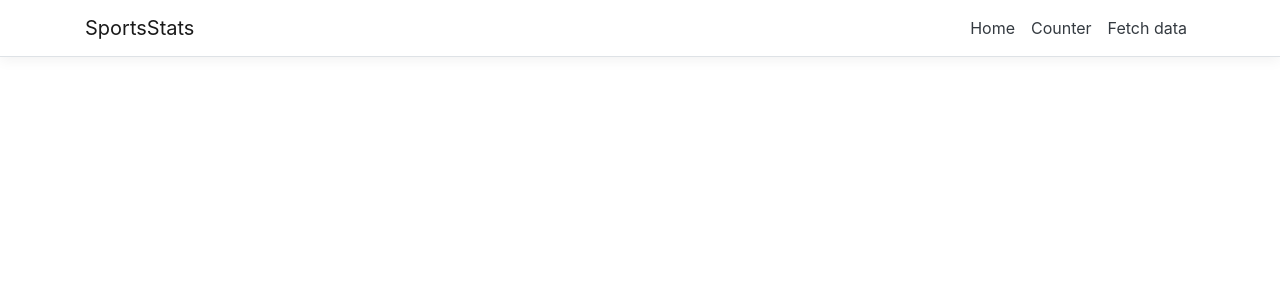
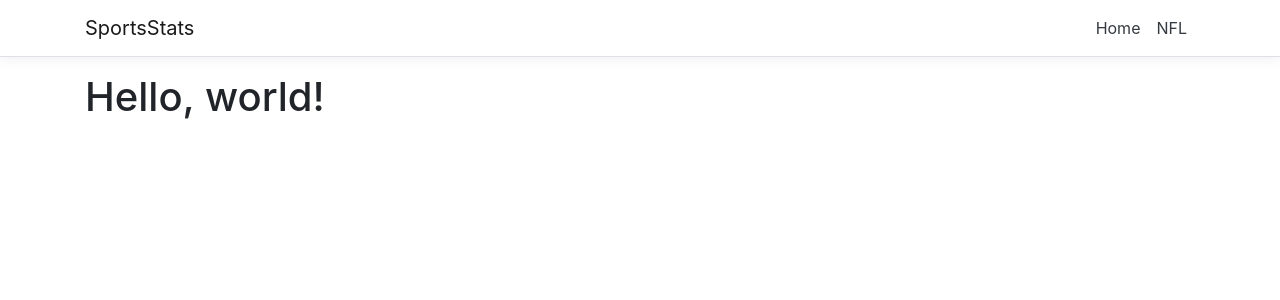
Before and after one commit to DallinBreen/SportsStats, a React (Create React App) app in the folder SportsStats/ClientApp/: page /NFL in a window 1280 px wide. Shown: the top 300 px of the page. Built offline with nearby package versions, Linux system fonts and the light colour scheme.

Commit message:
Update Front-End
Updated NavBar to display links to Home page and NFL page

NFL page will be used to locate teams in the league and show their stats

```diff
--- a/SportsStats/ClientApp/src/App.js
+++ b/SportsStats/ClientApp/src/App.js
@@ -2,8 +2,7 @@ import React, { Component } from 'react';
 import { Route } from 'react-router';
 import { Layout } from './components/Layout';
 import { Home } from './components/Home';
-import { FetchData } from './components/FetchData';
-import { Counter } from './components/Counter';
+import { NFL } from './components/NFL';
 
 import './custom.css'
 
@@ -14,8 +13,7 @@ export default class App extends Component {
     return (
       <Layout>
         <Route exact path='/' component={Home} />
-        <Route path='/counter' component={Counter} />
-        <Route path='/fetch-data' component={FetchData} />
+        <Route path='/NFL' component={NFL} />
       </Layout>
     );
   }
--- /dev/null
+++ b/SportsStats/ClientApp/src/components/NFL.js
@@ -0,0 +1,13 @@
+import React, { Component } from 'react';
+
+export class NFL extends Component {
+    static displayName = NFL.name;
+
+    render() {
+        return (
+            <div>
+                <h1>Hello, world!</h1>
+            </div>
+        );
+    }
+}
--- a/SportsStats/ClientApp/src/components/NavMenu.js
+++ b/SportsStats/ClientApp/src/components/NavMenu.js
@@ -34,10 +34,7 @@ export class NavMenu extends Component {
                   <NavLink tag={Link} className="text-dark" to="/">Home</NavLink>
                 </NavItem>
                 <NavItem>
-                  <NavLink tag={Link} className="text-dark" to="/counter">Counter</NavLink>
-                </NavItem>
-                <NavItem>
-                  <NavLink tag={Link} className="text-dark" to="/fetch-data">Fetch data</NavLink>
+                  <NavLink tag={Link} className="text-dark" to="/NFL">NFL</NavLink>
                 </NavItem>
               </ul>
             </Collapse>
```
Also changed, not shown: SportsStats/ClientApp/package.json (line endings or trailing spaces), 2 other files (tests, documents, lock files or other folders).
